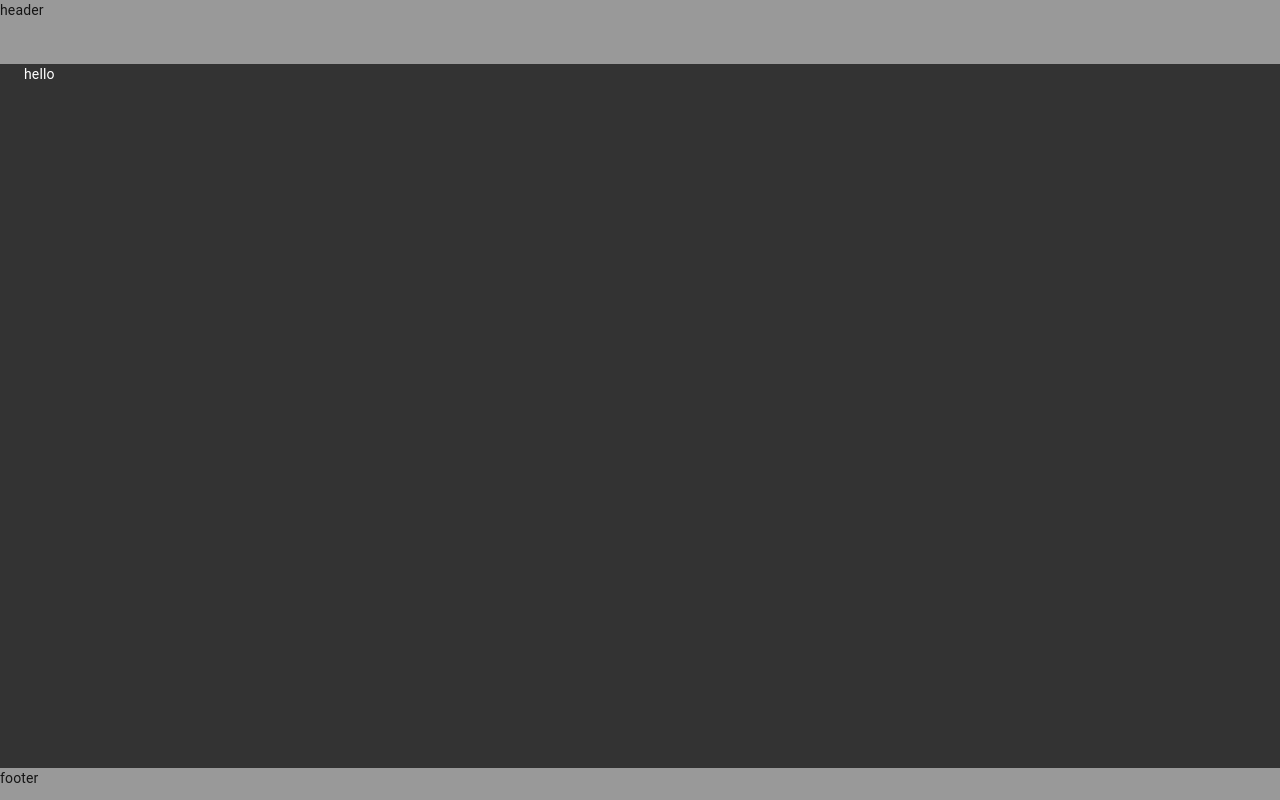
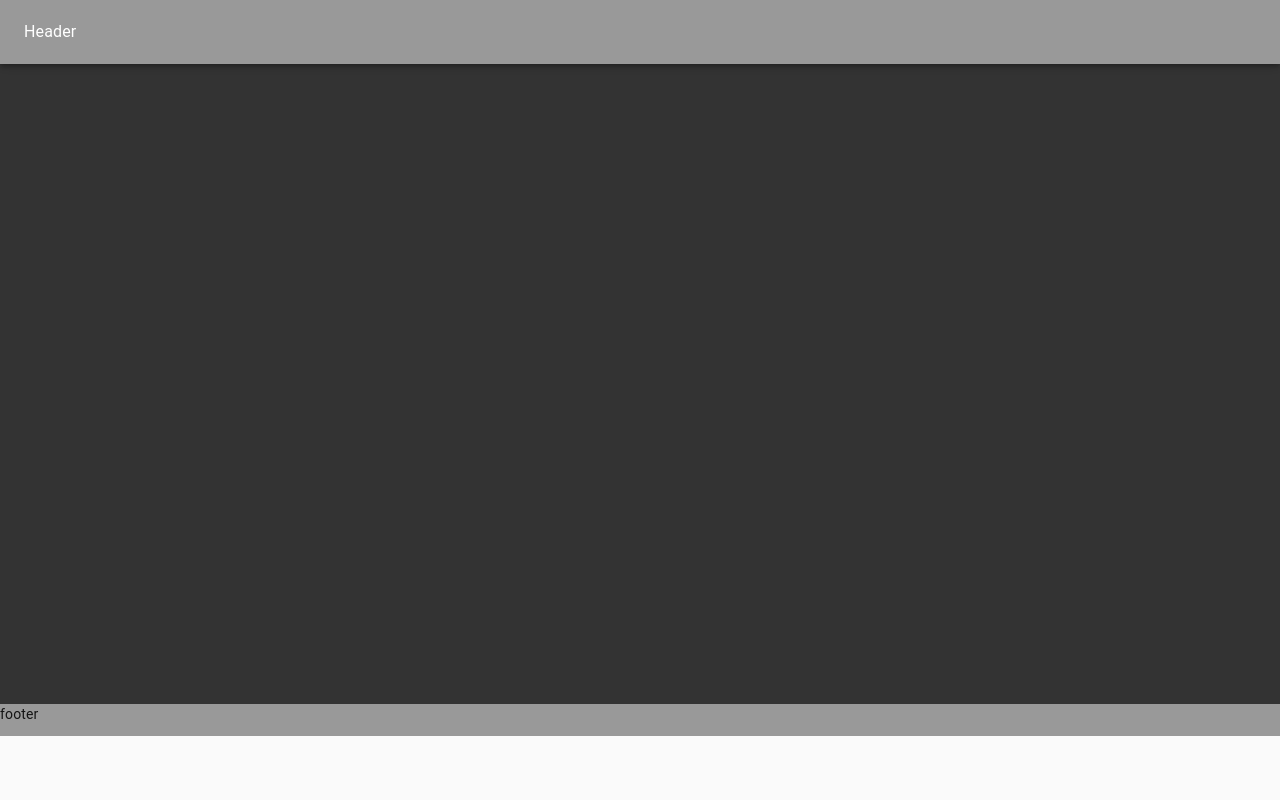
Before and after one commit to milligramme/react-app-dashboard, a React (Create React App) app: page / in a window 1280 px wide. Built offline with nearby package versions, Linux system fonts and the light colour scheme.

Commit message:
update header with MuiAppBar

```diff
--- /dev/null
+++ b/src/components/organisms/Header/classes.module.css
@@ -0,0 +1,4 @@
+.LayoutHeader.LayoutHeader {
+  height: 64px;
+  background-color: #999;
+}
--- /dev/null
+++ b/src/components/organisms/Header/index.tsx
@@ -0,0 +1,19 @@
+import React from "react";
+
+import {
+  AppBar,
+  Toolbar,
+  Typography,
+} from "@material-ui/core";
+
+import classes from "./classes.module.css";
+
+const Header: React.FunctionComponent = () => (
+  <AppBar className={classes.LayoutHeader}>
+    <Toolbar>
+      <Typography>Header</Typography>
+    </Toolbar>
+  </AppBar>
+);
+
+export default Header;
--- a/src/components/templates/MainTemplate/classes.module.css
+++ b/src/components/templates/MainTemplate/classes.module.css
@@ -11,11 +11,6 @@
   min-height: calc(100vh - 96px);
 }
 
-.LayoutHeader {
-  height: 64px;
-  background-color: #999;
-}
-
 .LayoutFooter {
   height: 32px;
   background-color: #999;
--- a/src/components/templates/MainTemplate/index.tsx
+++ b/src/components/templates/MainTemplate/index.tsx
@@ -2,13 +2,12 @@ import React from "react";
 
 import { Container } from "@material-ui/core";
 
+import Header from "../../organisms/Header";
 import classes from "./classes.module.css";
 
 const MainTemplate: React.FunctionComponent = ({ children }) => (
   <div className={classes.LayoutPage}>
-    <header className={classes.LayoutHeader}>
-      header
-    </header>
+    <Header />
     <Container fixed={true} maxWidth="lg" className={classes.LayoutContainer}>
       {children}
     </Container>
```
